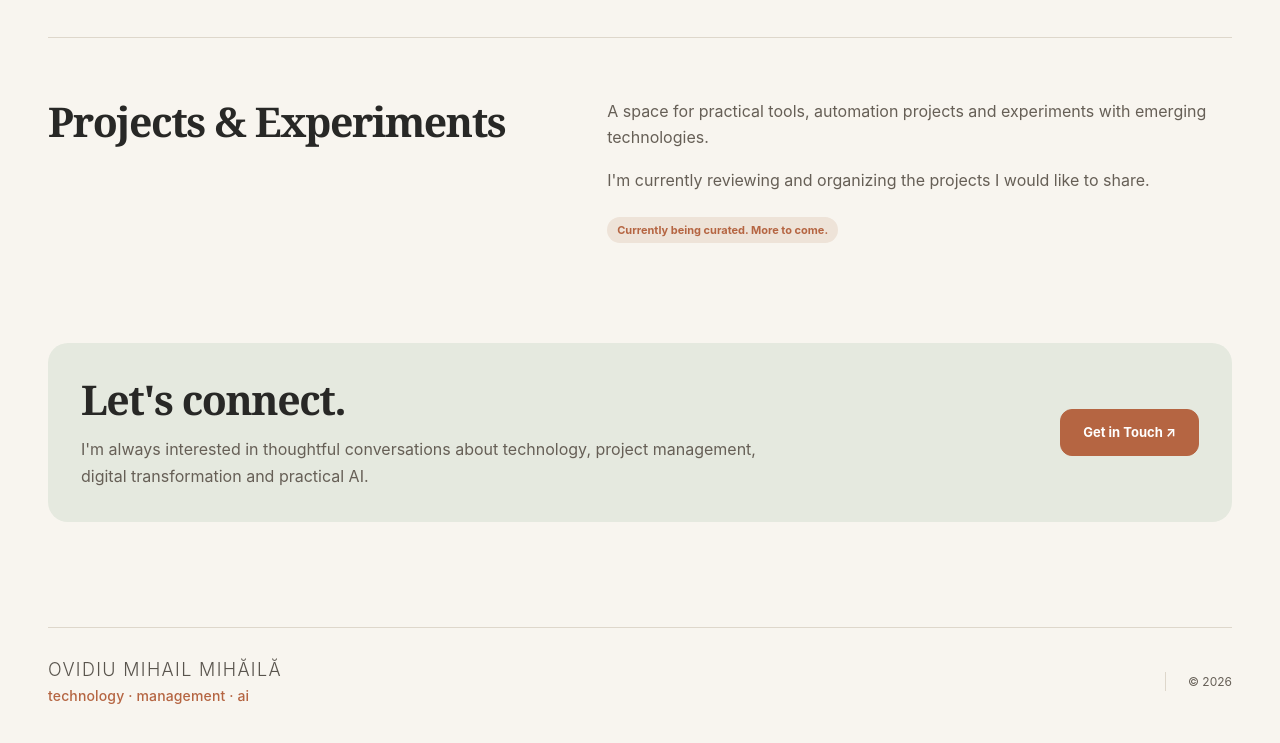
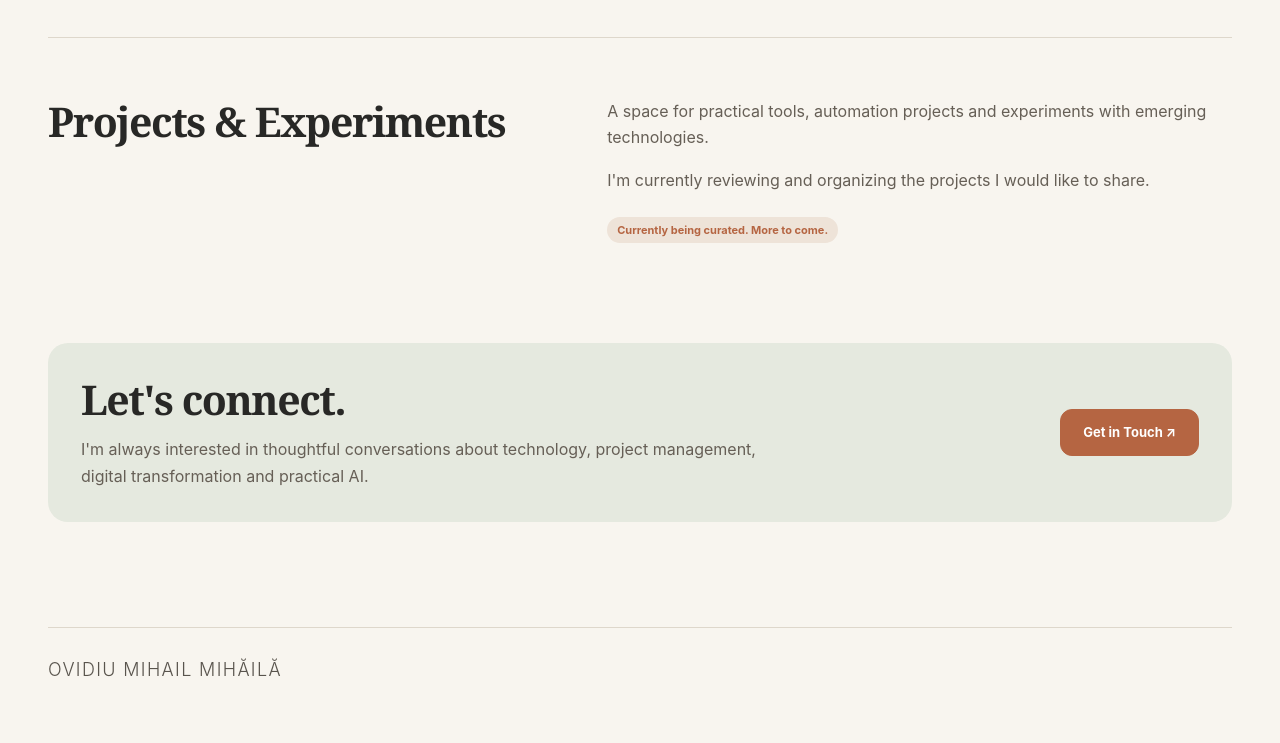
Before and after one commit to Excodefan/OMM, an Astro site: page /en in a window 1280 px wide. Shown: the part 1381-2124 px from the top of the page. Built offline with nearby package versions, Linux system fonts and the light colour scheme; Astro itself is replaced by a stand-in of ours.

Commit message:
Footer: name only
Co-Authored-By: Claude Sonnet 5.5 <noreply@anthropic.com>
Claude-Session: https://claude.ai/code/session_018zAMEXETC7oVnta1hKYTMn

```diff
--- a/src/layouts/Base.astro
+++ b/src/layouts/Base.astro
@@ -41,7 +41,7 @@ const pageTitle = title ? `${title} | O/M/M` : 'O/M/M — Technology, people & p
    <div class="header-tools"><a class="lang-toggle" href={languagePath} aria-label={lang === 'en' ? 'Switch to Romanian' : 'Switch to English'}>{lang.toUpperCase()} <span class="arrow">⇄</span> {opposite.toUpperCase()}</a><button id="theme-toggle" type="button" aria-label="Toggle dark mode" title="Dark mode">◐</button></div>
   </header>
   <main><slot /></main>
-  <footer class="footer"><div class="footer-signature"><div class="footer-name">OVIDIU MIHAIL MIHĂILĂ</div><div class="footer-tagline">technology · management · ai</div></div><span class="footer-copyright">© {new Date().getFullYear()}</span></footer>
+  <footer class="footer"><div class="footer-signature"><div class="footer-name">OVIDIU MIHAIL MIHĂILĂ</div></div></footer>
  </div>
  <script is:inline>
   document.querySelector('#theme-toggle')?.addEventListener('click', () => {
```
